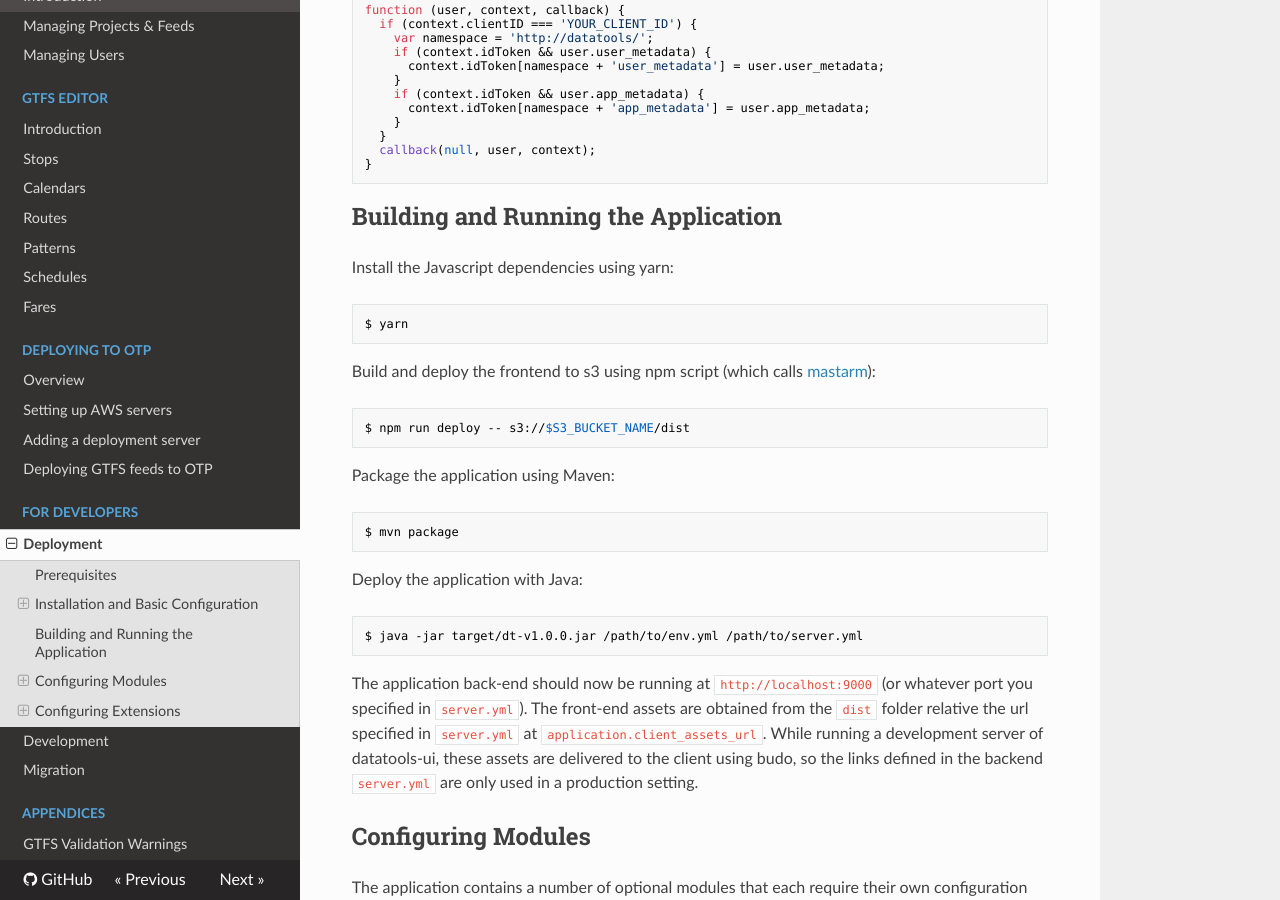
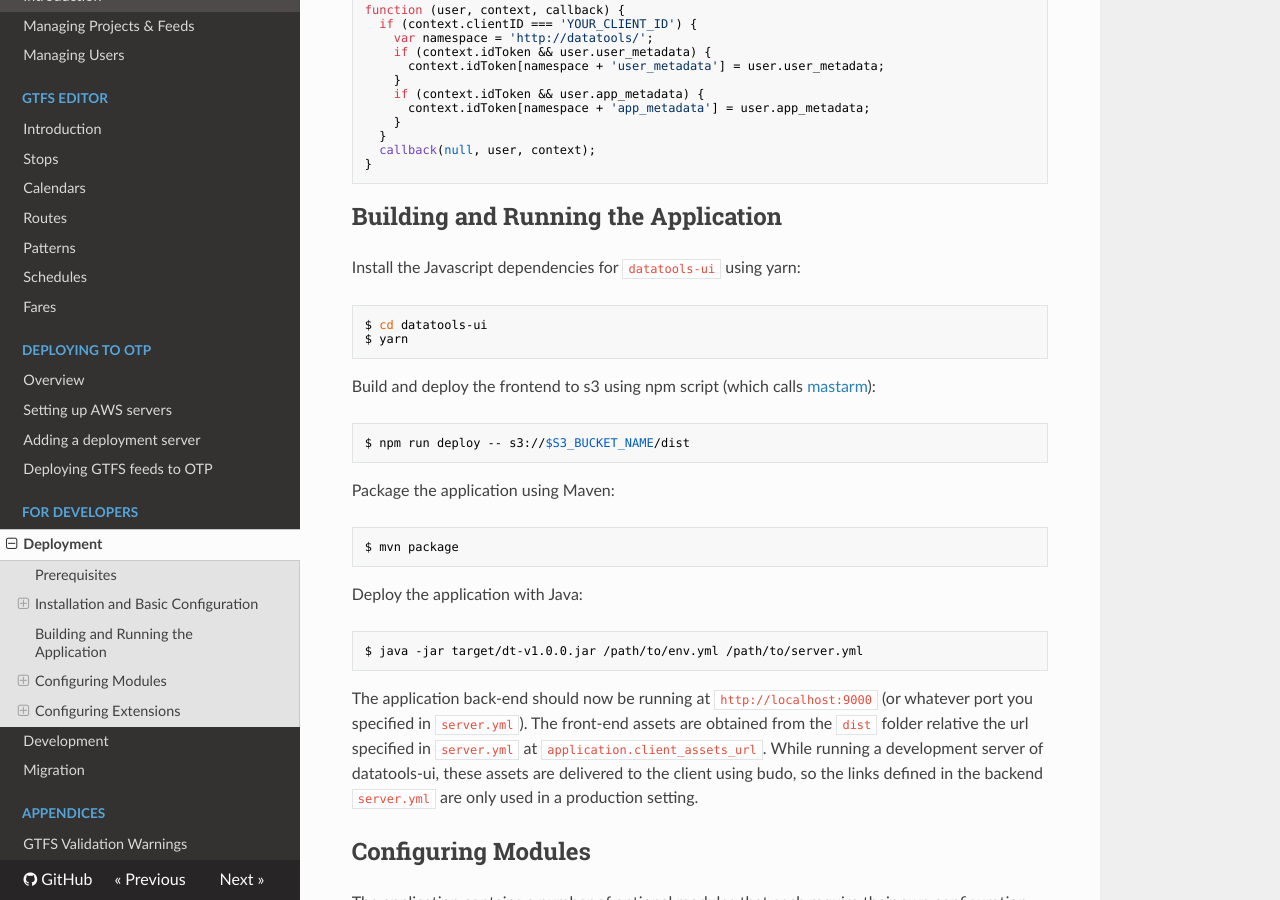
Before and after one commit to wtchen/datatools-ui, an MkDocs documentation site: the page built from docs/dev/deployment.md, in a window 1280 px wide and 900 px high, scrolled down 4235 px. Built offline with MkDocs 1.6.1, drawn with Linux system fonts in a browser that asks for light colours; nearby versions of some CDN libraries.

Commit message:
docs: adjust deployment building and running the application

````diff
--- a/docs/dev/deployment.md
+++ b/docs/dev/deployment.md
@@ -182,9 +182,10 @@ function (user, context, callback) {
 
 ## Building and Running the Application
 
-Install the Javascript dependencies using yarn:
+Install the Javascript dependencies for `datatools-ui` using yarn:
 
 ```bash
+$ cd datatools-ui
 $ yarn
 ```
 
````
